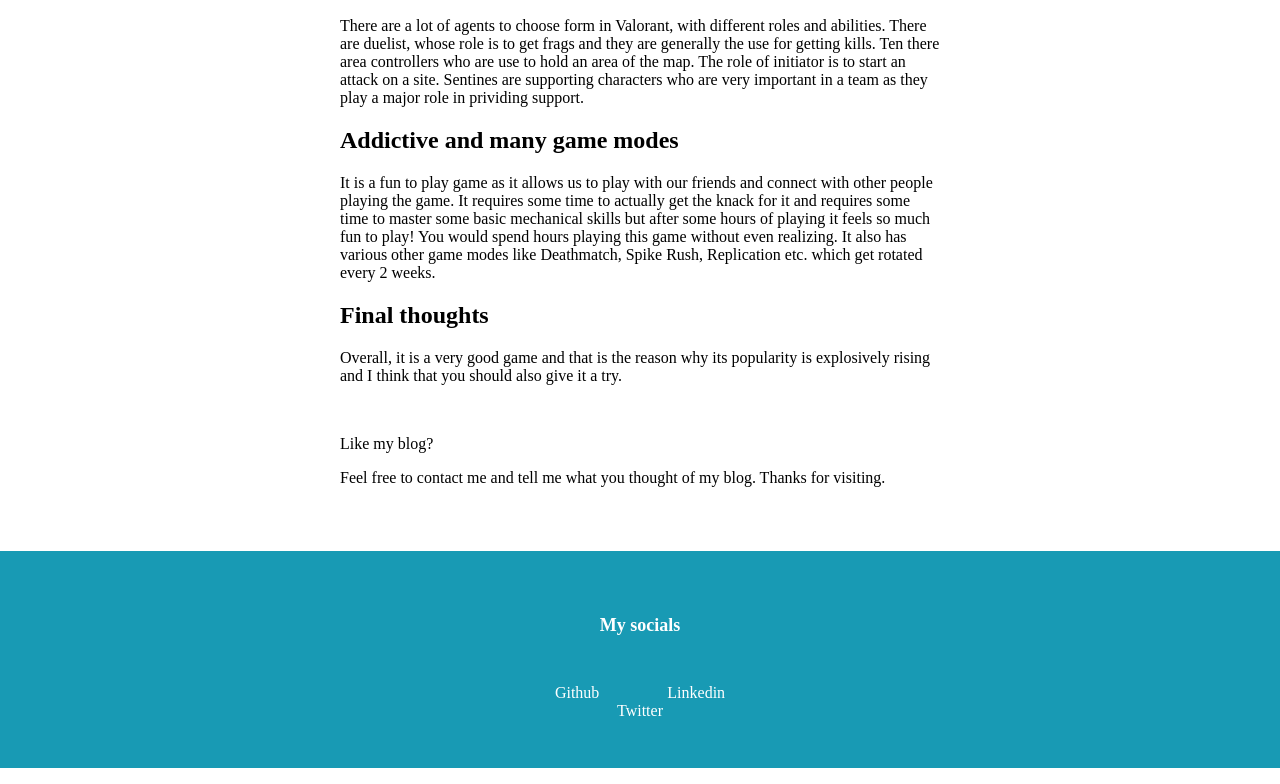
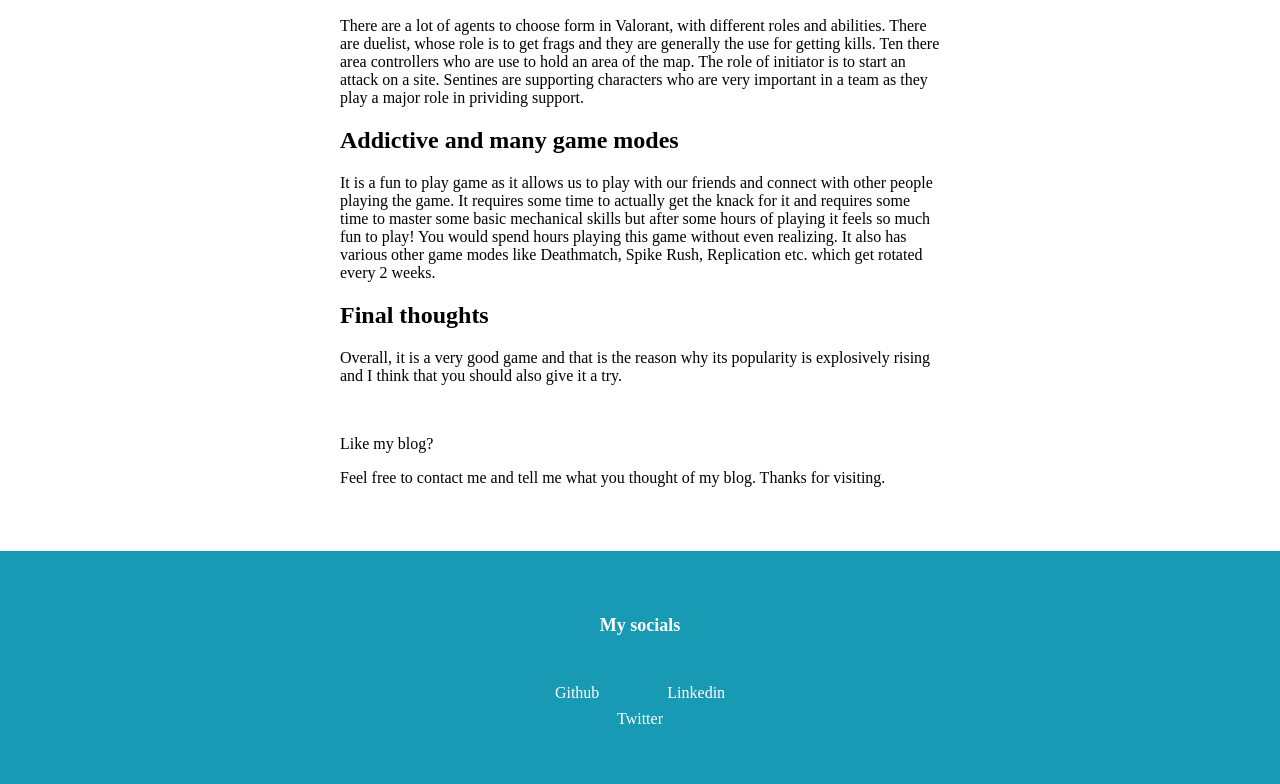
Before and after one commit to AmishMishra11/blog2, a plain HTML site: page index.html in a window 1280 px wide. Shown: the part 1184-1968 px from the top of the page. Drawn offline with Linux system fonts and the light colour scheme; a web font is replaced by a local one.

Commit message:
fix footer alignment

```diff
--- a/index.html
+++ b/index.html
@@ -81,7 +81,7 @@
             >Linkedin</a
           >
         </li>
-        <li class="list-item-inline">
+        <li class="link">
           <a class="link" href="https://twitter.com/The_Scarcastic1">Twitter</a>
         </li>
       </ul>
```
